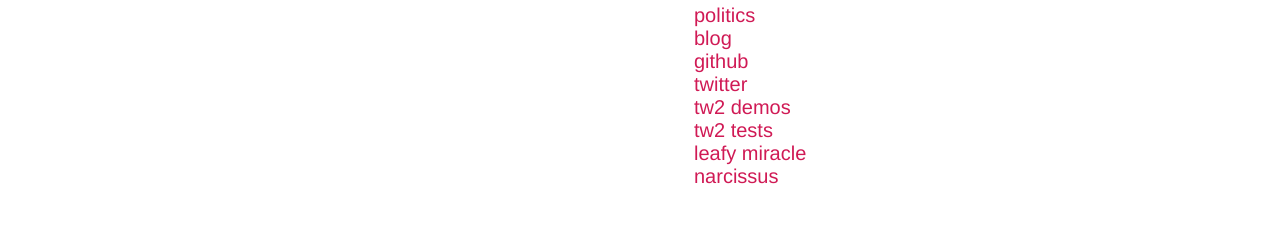
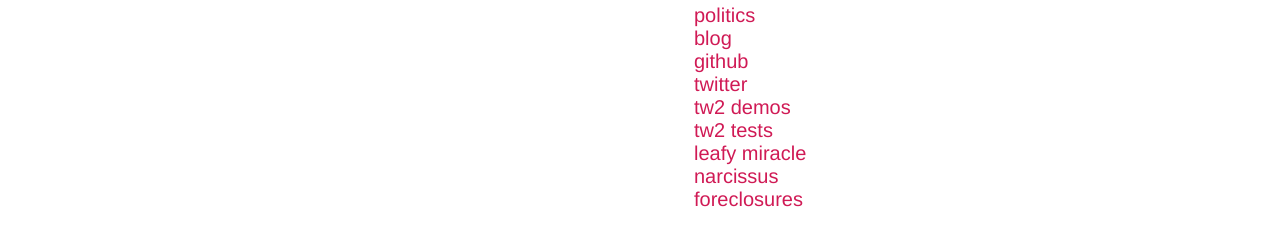
Before and after one commit to ralphbean/threebean.org, a plain HTML site: page index.html in a window 1280 px wide. Shown: the part 384-630 px from the top of the page. Drawn offline with Linux system fonts and the light colour scheme.

Commit message:
Added link to foreclosures app.

```diff
--- a/index.html
+++ b/index.html
@@ -22,6 +22,7 @@
           <li><a target="_blank" href="http://tw2-tests.threebean.org">tw2 tests</a></li>
           <li><a target="_blank" href="http://leafy-miracle.rhcloud.com">leafy miracle</a></li>
           <li><a target="_blank" href="http://narcissus.rc.rit.edu">narcissus</a></li>
+          <li><a target="_blank" href="http://monroe-threebean.rhcloud.com">foreclosures</a></li>
         </ul>
       </div>
 
```
